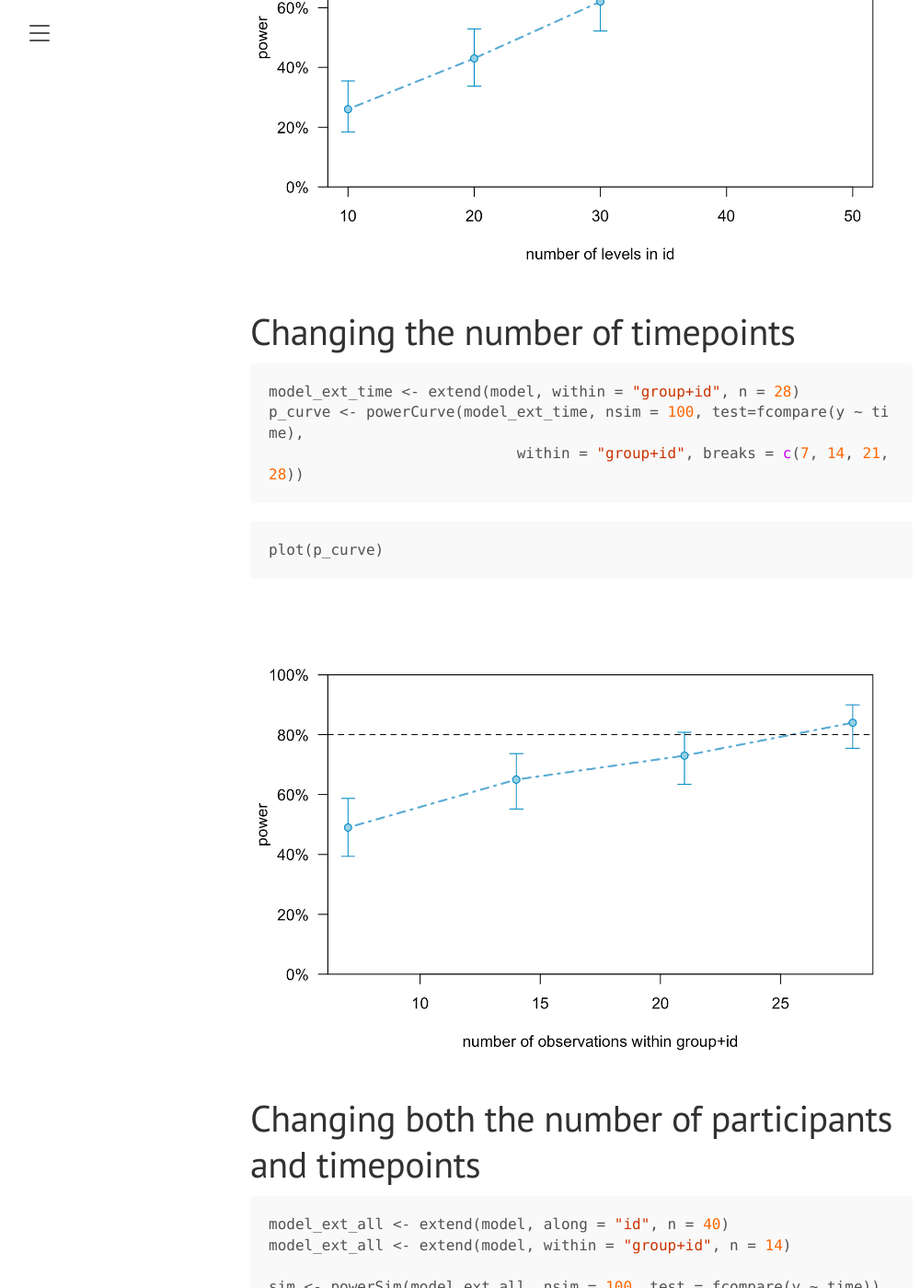
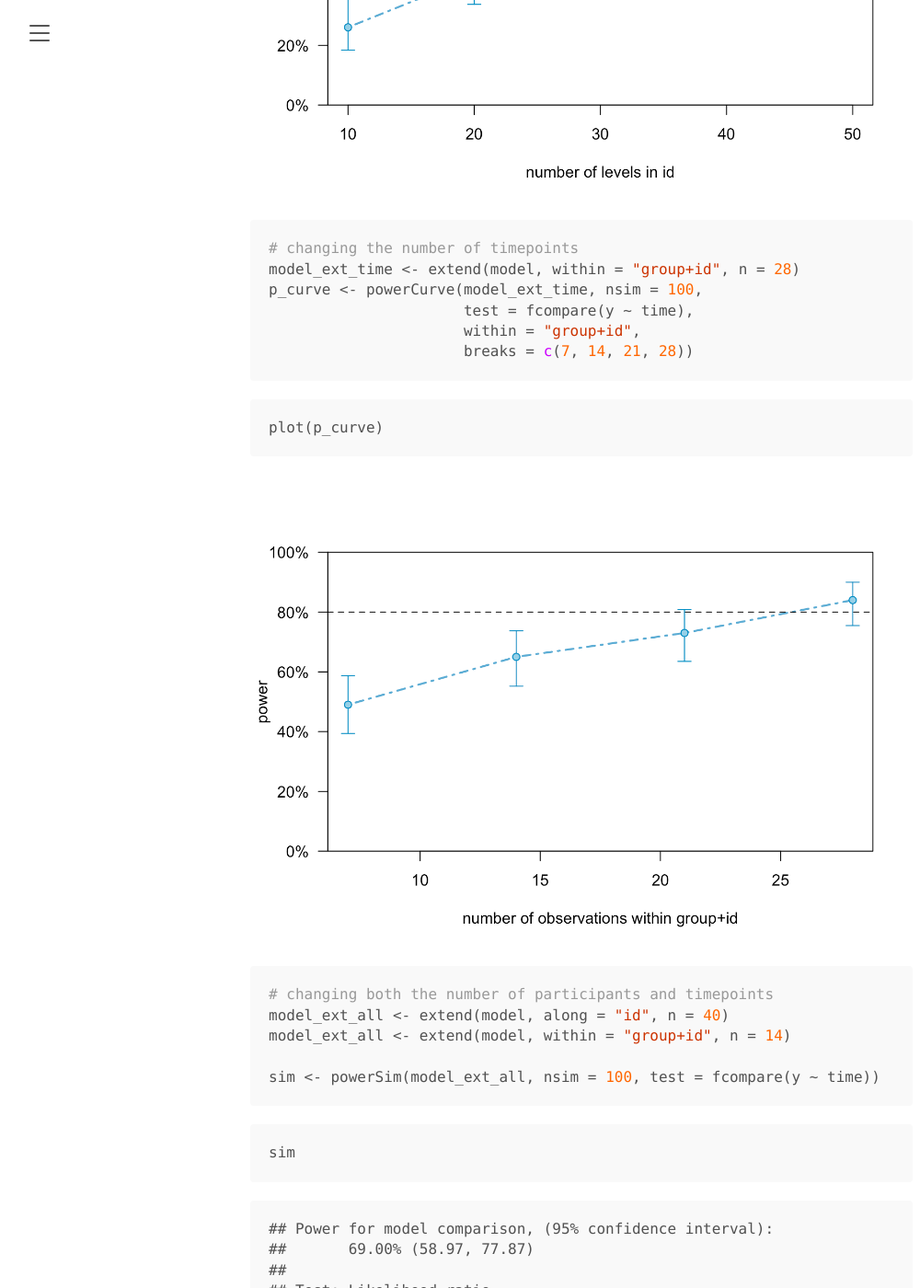
Before and after one commit to lennartseizer/ild, a Jekyll site: the page built from 5.md, in a window 1280 px wide and 1400 px high, scrolled down 3645 px. Shown: the whole window at 92% size, without its empty margins (8-1008 px from the left). Built offline with Jekyll 4.4.1, drawn with Linux system fonts in a browser that asks for light colours; our own code applies the rules of GitHub Pages for plain Markdown files; some of the changed text lies outside the part shown.

Commit message:
Auto-render Rmd → md [skip ci]

````diff
--- a/5.md
+++ b/5.md
@@ -25,7 +25,8 @@ group <- c("control", "intervention")
 
 data <- data.frame(id = rep(id, each = length(time)),
                    time = rep(time, length(id)),
-                   group = rep(rep(group, each = length(time)), length(id)/2))
+                   group = rep(rep(group, each = length(time)),
+                               length(id)/2))
 
 head(data, n = 20)
 ```
@@ -99,9 +100,8 @@ summary(model)
     ## time        -0.825  0.583
     ## grpntrvntn:  0.583 -0.825 -0.707
 
-# Power analysis
-
 ``` r
+# power analysis
 sim <- powerSim(model, nsim = 100, test = fcompare(y ~ time))
 ```
 
@@ -120,12 +120,13 @@ sim
     ##
     ## Time elapsed: 0 h 0 m 7 s
 
-# Changing the number of participants
-
 ``` r
+# changing the number of participants
 model_ext_id <- extend(model, along = "id", n = 50)
-p_curve <- powerCurve(model_ext_id, nsim = 100, test = fcompare(y~time),
-                            along = "id", breaks = c(10, 20, 30, 40, 50))
+p_curve <- powerCurve(model_ext_id, nsim = 100,
+                      test = fcompare(y~time),
+                      along = "id",
+                      breaks = c(10, 20, 30, 40, 50))
 ```
 
 ``` r
@@ -134,12 +135,13 @@ plot(p_curve)
 
 ![](5_files/figure-gfm/unnamed-chunk-8-1.png)<!-- -->
 
-# Changing the number of timepoints
-
 ``` r
+# changing the number of timepoints
 model_ext_time <- extend(model, within = "group+id", n = 28)
-p_curve <- powerCurve(model_ext_time, nsim = 100, test=fcompare(y ~ time),
-                            within = "group+id", breaks = c(7, 14, 21, 28))
+p_curve <- powerCurve(model_ext_time, nsim = 100,
+                      test = fcompare(y ~ time),
+                      within = "group+id",
+                      breaks = c(7, 14, 21, 28))
 ```
 
 ``` r
@@ -148,9 +150,8 @@ plot(p_curve)
 
 ![](5_files/figure-gfm/unnamed-chunk-10-1.png)<!-- -->
 
-# Changing both the number of participants and timepoints
-
 ``` r
+# changing both the number of participants and timepoints
 model_ext_all <- extend(model, along = "id", n = 40)
 model_ext_all <- extend(model, within = "group+id", n = 14)
 
````
Also changed, not shown: other parts of 5.md (+1 -1 lines).
